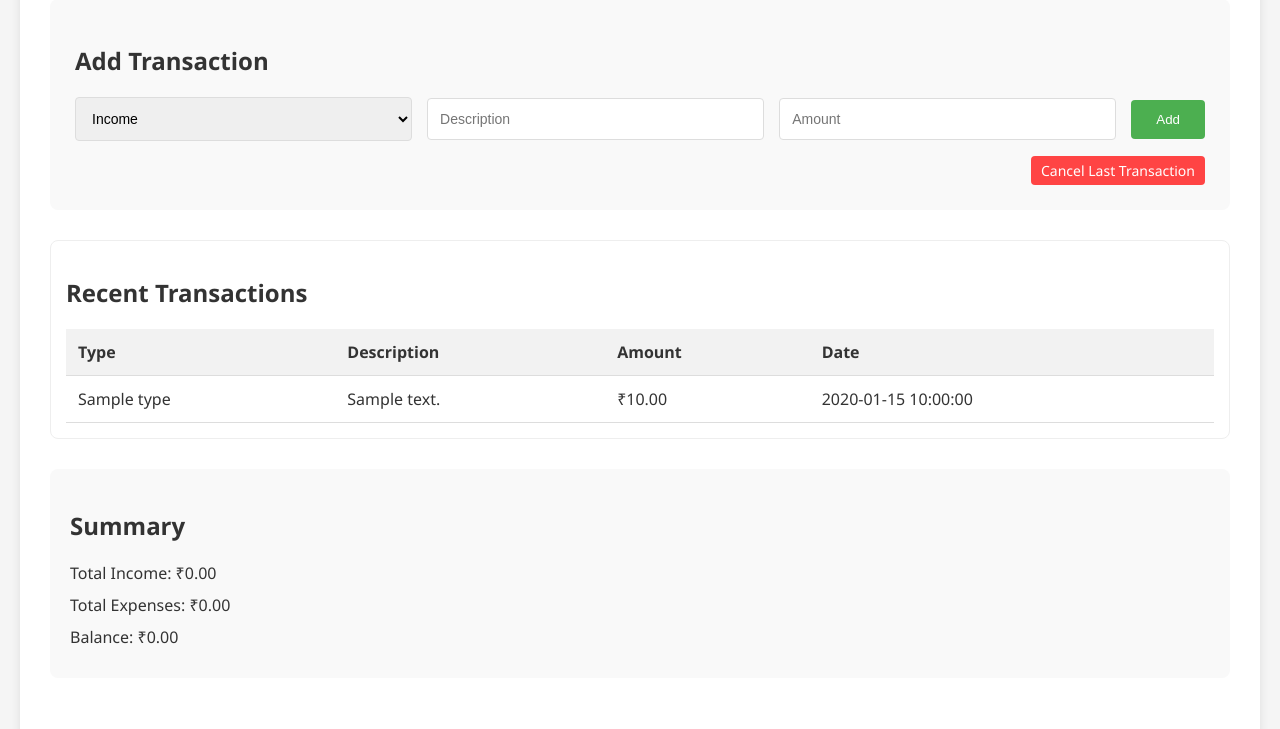
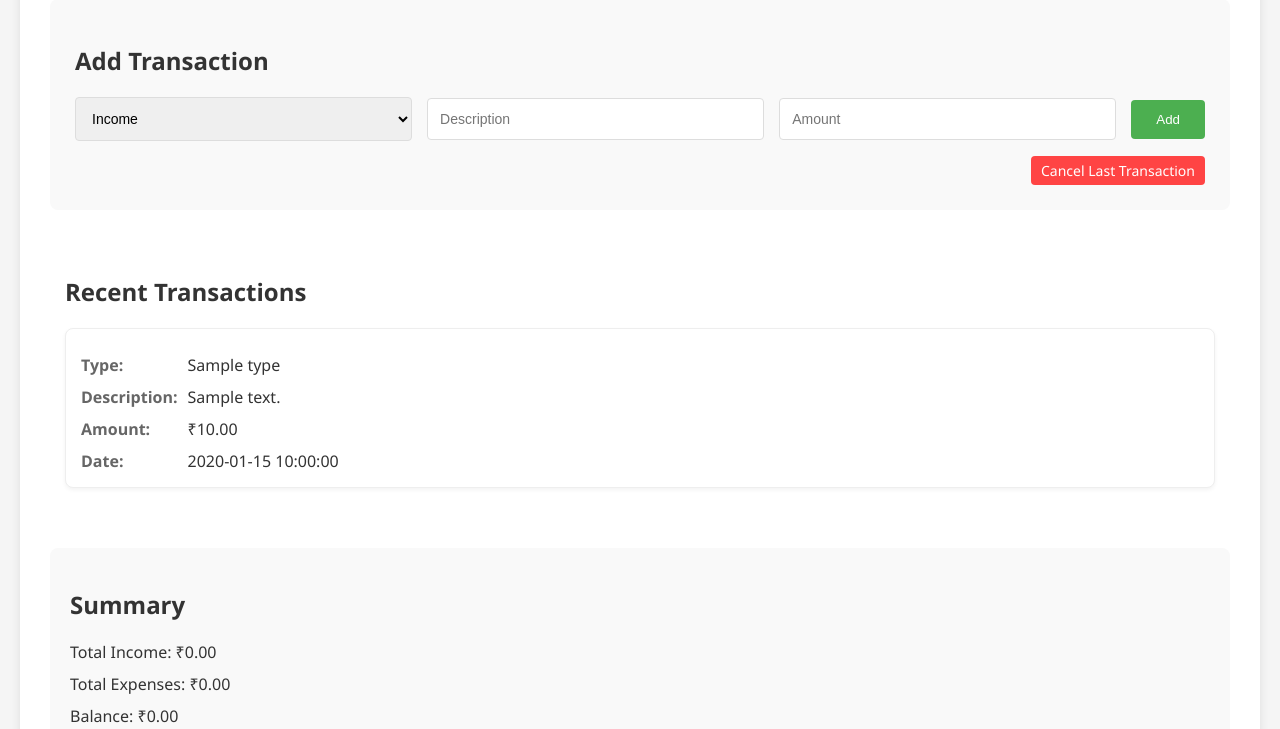
Before and after one commit to imananthu777/ExpenseManagerVercel, a Flask app: template templates/welcome.html in a window 1280 px wide. Shown: the part 165-894 px from the top of the page. Run offline with Flask 3, Linux system fonts and the light colour scheme; the template is opened without the code that fills it: most values are stand-ins (such as "Sample title", 1, 10 or a date in 2020); some libraries are stand-ins or nearby versions.

Commit message:
Assistant checkpoint: Convert transaction list to vertical card layout
Assistant generated file changes:
- templates/welcome.html: Convert transaction list to vertical layout, Update transaction list HTML structure

---

User prompt:

add transaction part to be vertical

Replit-Commit-Author: Assistant
Replit-Commit-Session-Id: e95f9089-07fc-40f7-872a-1d4374f9108a

```diff
--- a/templates/welcome.html
+++ b/templates/welcome.html
@@ -67,31 +67,32 @@
         }
         .transaction-list {
             margin-top: 30px;
-            overflow-x: auto;
             max-width: 100%;
+            padding: 15px;
+        }
+        .transaction-card {
+            background: white;
             border: 1px solid #eee;
             border-radius: 8px;
             padding: 15px;
+            margin-bottom: 15px;
+            box-shadow: 0 2px 4px rgba(0,0,0,0.05);
         }
-        .transaction-list table {
-            min-width: 800px;
+        .transaction-card:hover {
+            box-shadow: 0 4px 8px rgba(0,0,0,0.1);
         }
-        table {
-            width: 100%;
-            border-collapse: collapse;
+        .transaction-details {
+            display: grid;
+            grid-template-columns: auto 1fr;
+            gap: 10px;
             margin-top: 10px;
         }
-        th, td {
-            padding: 12px;
-            text-align: left;
-            border-bottom: 1px solid #ddd;
+        .transaction-label {
+            font-weight: 600;
+            color: #666;
         }
-        th {
-            background-color: #f2f2f2;
-            font-weight: 600;
-        }
-        tr:hover {
-            background-color: #f5f5f5;
+        .transaction-value {
+            color: #333;
         }
         .summary {
             background: #f9f9f9;
@@ -168,22 +169,23 @@
 
         <div class="transaction-list">
             <h2>Recent Transactions</h2>
-            <table>
-                <tr>
-                    <th>Type</th>
-                    <th>Description</th>
-                    <th>Amount</th>
-                    <th>Date</th>
-                </tr>
-                {% for transaction in transactions %}
-                <tr>
-                    <td>{{ transaction.type }}</td>
-                    <td>{{ transaction.description }}</td>
-                    <td>₹{{ "%.2f"|format(transaction.amount) }}</td>
-                    <td>{{ transaction.date }}</td>
-                </tr>
-                {% endfor %}
-            </table>
+            {% for transaction in transactions %}
+            <div class="transaction-card">
+                <div class="transaction-details">
+                    <span class="transaction-label">Type:</span>
+                    <span class="transaction-value">{{ transaction.type }}</span>
+
+                    <span class="transaction-label">Description:</span>
+                    <span class="transaction-value">{{ transaction.description }}</span>
+
+                    <span class="transaction-label">Amount:</span>
+                    <span class="transaction-value">₹{{ "%.2f"|format(transaction.amount) }}</span>
+
+                    <span class="transaction-label">Date:</span>
+                    <span class="transaction-value">{{ transaction.date }}</span>
+                </div>
+            </div>
+            {% endfor %}
         </div>
 
         <div class="summary">
```
